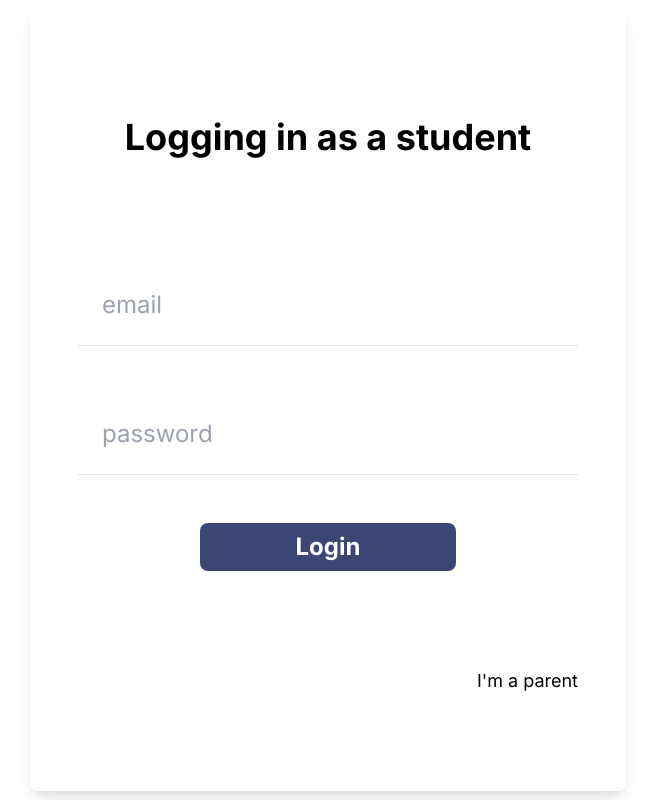
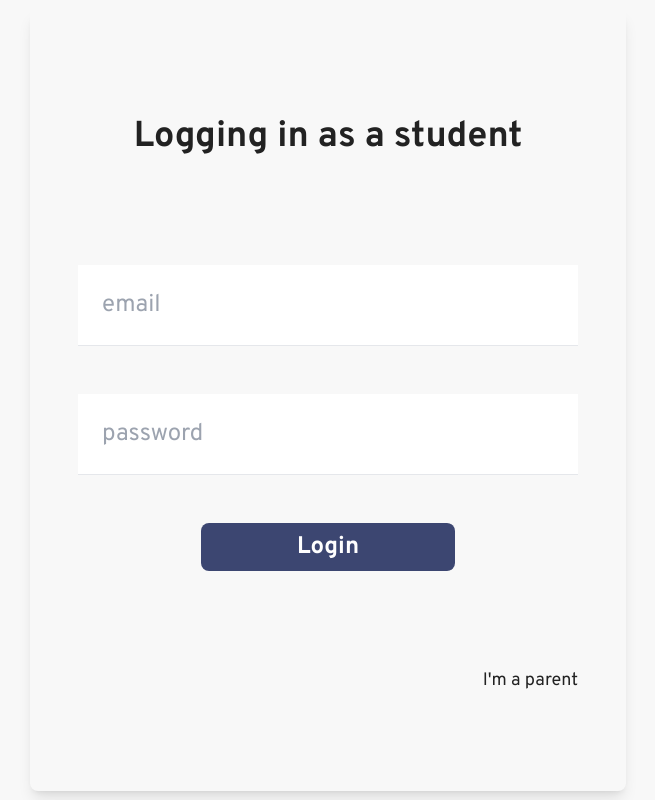
Before and after one commit to Set-Forget/st-bedes-new, a Next.js app: page /login in a window 1280 px wide. Shown: the whole page, without its empty margins (312-967 px from the left). Built offline with nearby package versions, Linux system fonts and the light colour scheme.

Commit message:
current progress - login improvements

```diff
--- a/app/layout.jsx
+++ b/app/layout.jsx
@@ -1,20 +1,17 @@
-import { Inter } from 'next/font/google'
-import './globals.css'
-import Navbar from './components/navbar-module/navbar'
+import { Overpass } from "next/font/google";
+import "./globals.css";
 
-const inter = Inter({ subsets: ['latin'] })
+const overpass = Overpass({ subsets: ["latin"] });
 
 export const metadata = {
-  title: 'St. Bedes',
-  description: 'Set & forget',
-}
+  title: "St. Bedes",
+  description: "Set & forget",
+};
 
 export default function RootLayout({ children }) {
   return (
     <html lang="en">
-      <body className={inter.className}>
-      {children}
-      </body>
+      <body className={`${overpass.className} text-offblack bg-offwhite`}>{children}</body>
     </html>
-  )
+  );
 }
--- a/tailwind.config.js
+++ b/tailwind.config.js
@@ -10,6 +10,8 @@ module.exports = {
       colors: {
         bedeblue: '#283363',
         bedeyellow: '#DDC00C',
+        offblack: '#222222',
+        offwhite: '#F8F8F8'
       },
       backgroundImage: {
         'gradient-radial': 'radial-gradient(var(--tw-gradient-stops))',
```
